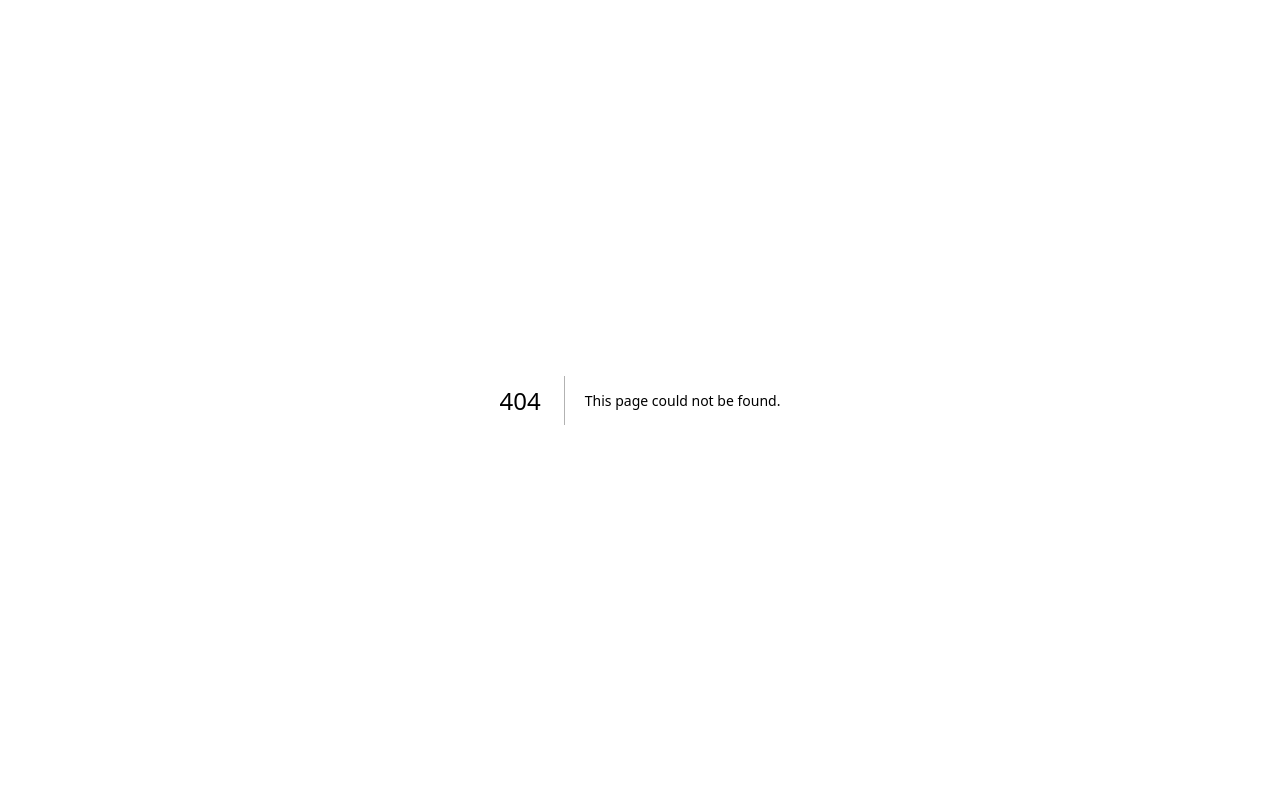
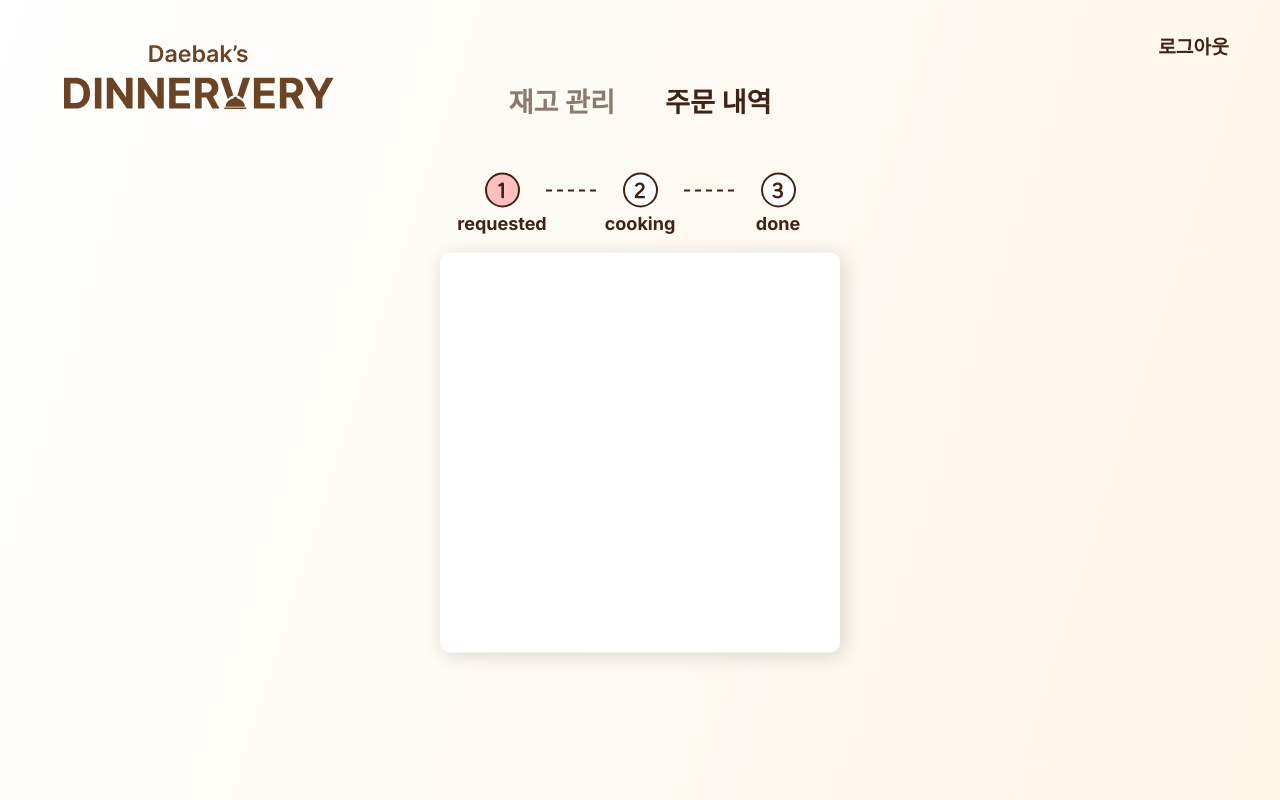
Before and after one commit to Dinnervery/Frontend, a Next.js app: page /cookingStaff in a window 1280 px wide. Before the commit this address had no page. Built offline with nearby package versions, Linux system fonts and the light colour scheme.

Commit message:
feat: 요리 직원 페이지 기본 구조 구현

```diff
--- /dev/null
+++ b/src/app/cookingStaff/page.tsx
@@ -0,0 +1,183 @@
+"use client";
+
+import styled from "@emotion/styled";
+import LogoutButton from "@/components/LogoutButton";
+import { useState } from "react";
+import { Inter } from "next/font/google";
+import Link from "next/link";
+
+const inter = Inter({
+    subsets: ["latin"],
+    weight: ["400", "700"],
+});
+
+const Page = styled.div`
+    position: relative;
+    width: 100%;
+    height: 100vh;
+
+    background: linear-gradient(287.56deg, #FDF5E6 0%, #FFFFFF 100%);
+`;
+
+const Logo = styled.img`
+    position: absolute;
+    top: 5%;
+    left: 5%;
+    width: 270px;
+    height: auto;
+
+    z-index: 1;
+`;
+
+const MenuWrapper = styled.div`
+    position: absolute;
+    top: 10%;
+    left: 50%;
+    transform: translateX(-50%);
+    display: flex;
+    gap: 50px;
+
+    z-index: 999;
+`;
+
+const MenuButton = styled(Link, {
+    shouldForwardProp: (prop) => prop !== "$active",
+})<{ $active?: boolean }>`
+    font-size: 1.7rem;
+    font-weight: 700;
+    text-decoration: none;
+    cursor: pointer;
+    font-family: ${inter.style.fontFamily};
+
+    color: #3F2316;
+    opacity: ${(props) => (props.$active ? 1.0 : 0.6)};
+
+    &:hover {
+        opacity: 1.0;
+    }
+`;
+
+const MainWrap = styled.div`
+    position: absolute;
+    left: 50%;
+    top: 50%;
+    transform: translate(-50%, -50%);
+
+    display: flex;
+    flex-direction: column;
+    align-items: center;
+    gap: 20px;
+`;
+
+const StepRow = styled.div`
+    display: flex;
+    align-items: center;
+    gap: 24px;
+`;
+
+const StepItem = styled.div`
+    position: relative;
+    width: 40px;   /* 원 크기 기준 */
+    height: 85px;  /* 원 + 텍스트 들어갈 높이 */
+    display: flex;
+    align-items: center;
+    justify-content: center;
+
+    gap: 2px;
+`;
+
+const StepCircle = styled.button<{ $active: boolean }>`
+    width: 35px;
+    height: 35px;
+    display: flex;
+    align-items: center;
+    justify-content: center;
+
+    border-radius: 50%;
+    border: 2px solid #3f2316;
+    cursor: pointer;
+    background-color: ${({ $active }) => ($active ? "#ffbfbe" : "#ffffff")};
+    color: #3F2316;
+
+    font-size: 20px;
+    font-weight: bold;
+    font-family: "SOYO";
+`;
+
+const StepLabel = styled.span`
+    position: absolute;
+    top: 65px;
+    left: 50%;
+    transform: translateX(-50%);
+
+    color: #3f2316;
+
+    font-size: 18px;
+    font-family: ${inter.style.fontFamily};
+    font-weight: 700;
+`;
+
+const StepLine = styled.div<{ $solid: boolean }>`
+    width: 50px;
+    border-top: ${({ $solid }) =>
+        $solid ? "2px solid #3f2316" : "2px dashed #3f2316"};
+`;
+
+const InfoBox = styled.div`
+    width: 400px;
+    height: 400px;
+    background: #ffffff;
+    box-shadow: 3px 3px 20px rgba(0, 0, 0, 0.15);
+    border-radius: 10px;
+`;
+
+
+export default function CookStaffPage() {
+    const [step, setStep] = useState<1 | 2 | 3>(1);
+
+    return (
+        <Page>
+            <Logo src="/Logo-brown.svg" alt="logo" />
+            <LogoutButton color="#3F2316" />
+
+            <MenuWrapper>
+                <MenuButton href="/dinner" >재고 관리</MenuButton>
+                <MenuButton href="/cookingStaff" $active={true}>주문 내역</MenuButton>
+            </MenuWrapper>
+
+            <MainWrap>
+                <StepRow>
+                    <StepItem>
+                        <StepCircle $active={step === 1} onClick={() => setStep(1)}>
+                            1
+                        </StepCircle>
+                        <StepLabel>requested</StepLabel>
+                    </StepItem>
+
+                    <StepLine $solid={step >= 2} />
+
+                    <StepItem>
+                        <StepCircle $active={step === 2} onClick={() => setStep(2)}>
+                            2
+                        </StepCircle>
+                        <StepLabel>cooking</StepLabel>
+                    </StepItem>
+
+                    <StepLine $solid={step === 3} />
+
+                    <StepItem>
+                        <StepCircle $active={step === 3} onClick={() => setStep(3)}>
+                            3
+                        </StepCircle>
+                        <StepLabel>done</StepLabel>
+                    </StepItem>
+                </StepRow>
+
+                {/* 흰색 박스(여기에 내용 채우면 됨) */}
+                <InfoBox>
+                    {/* step 값에 따라 내용 바꾸고 싶으면 여기서 분기 */}
+                </InfoBox>
+            </MainWrap>
+        </Page>
+    );
+}
```
Also changed, not shown: src/app/login/page.tsx (+15 -1 lines), src/app/deliveryingStaff/page.tsx (added).
